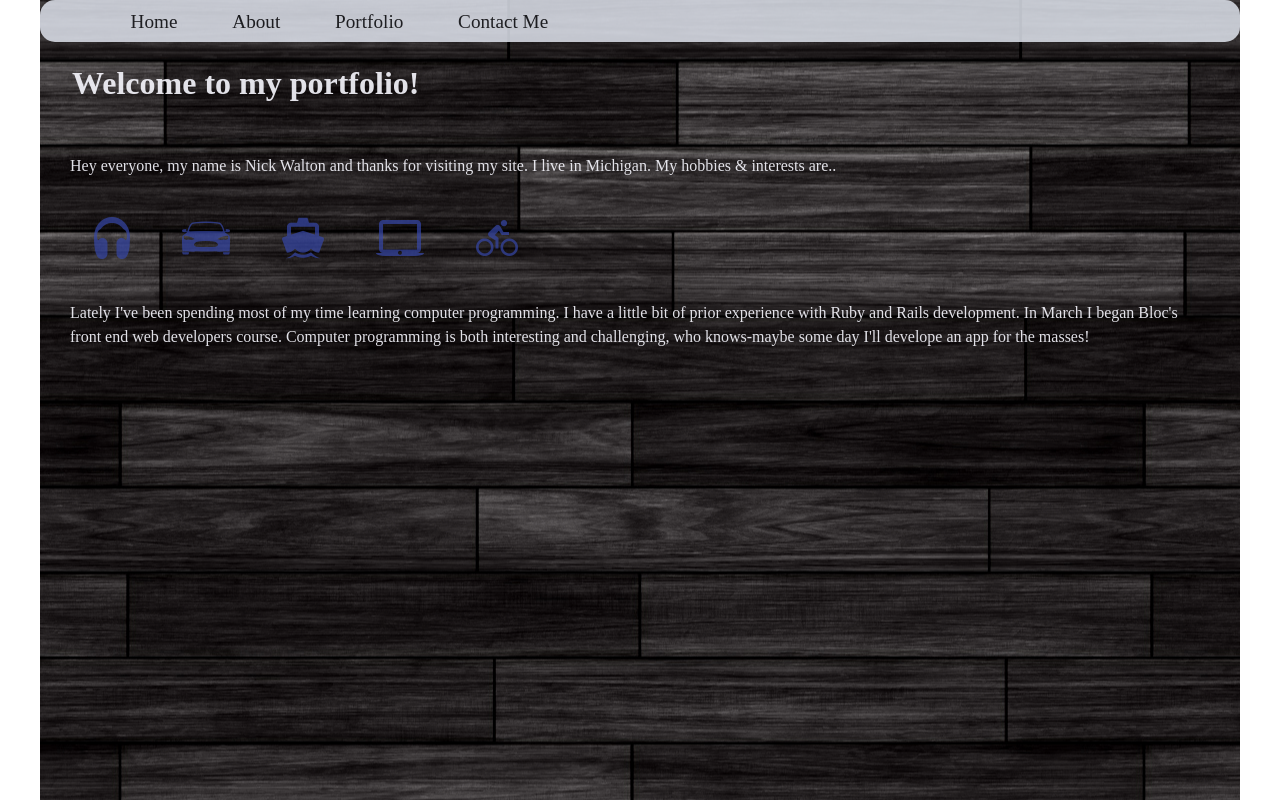
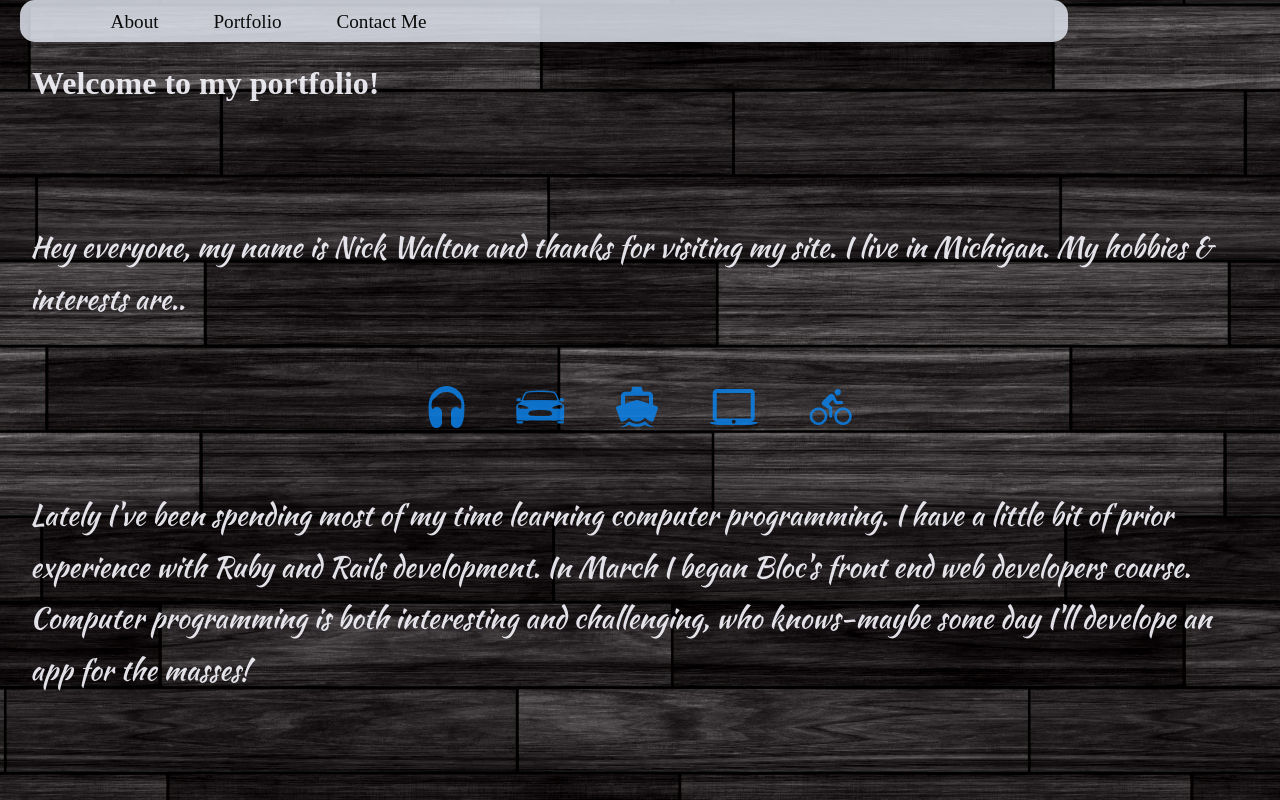
Before and after one commit to nkwalton/portfolio, a plain HTML site: page index.html in a window 1280 px wide. Shown: the top 800 px of the page. Drawn offline with nearby package versions, Linux system fonts and the light colour scheme; a web font is replaced by a local one.

Commit message:
finish layout changes

```diff
--- a/index.html
+++ b/index.html
@@ -4,6 +4,7 @@
          <title>Nicks portfolio</title>
          <link rel="stylesheet" type="text/css" href="styles/normalize.css">
          <link rel="stylesheet" type="text/css" href="https://fonts.googleapis.com/css?family=PT+Sans+Caption">
+         <link rel='stylesheet' type='text/css' href='https://fonts.googleapis.com/css?family=Kaushan+Script'>
          <link rel="stylesheet" type="text/css" href="http://code.ionicframework.com/ionicons/2.0.1/css/ionicons.min.css">
          <link rel="stylesheet" type="text/css" href="styles/main.css">
      </head>
@@ -14,8 +15,7 @@
          <div class="parallax-inner">
          <header class="main-header">
          <nav><ul>
-                <li class="active"><a href="#">Home</a></li>
-                <li><a href="#">About</a></li>
+                <li class="active"><a href="#">About</a></li>
                 <li><a href="#">Portfolio</a></li>
                 <li><a href="#">Contact Me</a></li>
          </ul></nav>
@@ -25,11 +25,11 @@
 
                 <section class="about-me container" container="clearfix">
              <p class="about-me-paragraph"></br></br>Hey everyone, my name is Nick Walton and thanks for visiting my site.  I live in Michigan. My hobbies & interests are..</p>
-             <span class="ion-headphone"></span>
-             <span class="ion-model-s"></span>
-             <span class="ion-android-boat"></span>
-             <span class="ion-android-laptop"></span>
-             <span class="ion-android-bicycle"></span>
+             <div class="ion-headphone"></div>
+             <div class="ion-model-s"></div>
+             <div class="ion-android-boat"></div>
+             <div class="ion-android-laptop"></div>
+             <div class="ion-android-bicycle"></div>
              <p class="about-me-paragraph">Lately I've been spending most of my time learning computer programming. I have a little bit of prior experience with Ruby and Rails development.  In March I began Bloc's front end web developers course. Computer programming is both interesting and challenging, who knows-maybe some day I'll develope an app for the masses!</p>
                 </section>
             </div>
@@ -60,15 +60,15 @@
         <footer class="main-footer">
             <p class="contact-me"> Contact me.</p>
             <a href="mailto:nkwalton@gmail.com" title="Send me an email">
-                <i class="ion-at"></i>
+                <div class="ion-at"></div>
             </a>
 
             <a href="https://github.com/nkwalton" title="Follow on github">
-                <i class="ion-social-github"></i>
+                <div class="ion-social-github"></div>
             </a>
 
             <a href="tel:+1-231-642-6932" title="Mobile phone">
-                <i class="ion-iphone"></i>
+                <div class="ion-iphone"></div>
             </a>
         </footer>
        </div>
--- a/styles/main.css
+++ b/styles/main.css
@@ -10,19 +10,20 @@ body {
     background-position: center;
     background-size: cover;*/
     font-family: 'PT Sans Caption', 'sans-serif;'; /* sets our font to the "Open Sans" typeface */
-    color: ghostwhite;             /* sets the text color to white */
+    color: ghostwhite; /* sets the text color to white */
     min-height: 100%;         /* says the height of the body must be, at minimum, 100% of the window */
 }
 
 a {
     text-decoration: none;
+    color:black; /* nav text color */
 }
 
 /*add a wrapper to help with dynamically resizing*/
 #wrapper {
     margin: 0 auto;
-    max-width: 1200px;
-    min-width: 500px;
+    /*max-width: 1200px;
+    min-width: 500px;*/
 }
 
 .main-header nav {
@@ -32,6 +33,9 @@ a {
      height: 18px;
      border-radius: 15px;
      opacity: .85;
+     width: 80%;
+     margin-left: 20px;
+
      /* add a position to keep bar at top of page */
 
 
@@ -45,6 +49,7 @@ a {
     margin: -.4rem;
     position: absolute;
 
+
 }
 
 .main-header nav ul li {
@@ -52,38 +57,39 @@ a {
     float: center;
     display: inline;
     padding: inherit;
+
 }
 
 .main-header nav ul li:hover {
-    color: rgb(95,20,145);
+    cursor:pointer;
 }
 
 
 .main-header nav a:link {
-    color: #1A1B1F;
     display: inline-block;
     padding: 5px; 35px;
     height: 28px;
 }
 
 .container {
-    font-family: 'PT Sans Caption', 'sans-serif;';
+    font-family: 'Kaushan Script', cursive;
     padding: 30px 30px 30px 30px;
+    text-align: center;
 }
 
 #welcome {
     position: absolute;
     margin: 23px 5px 5px 32px;
-    color: #ESESES;
-    opacity:.9
+    opacity:.9;
+    text-align: left;
 }
 
 .about-me-paragraph {
-    font-size: 1rem;
+    font-size: 1.8rem;
     font-weight: 500;
-    line-height: 1.5;
-    color: #ESESES;
+    line-height: 1.8;
     opacity:.9;
+    text-align: left;
 }
 
 .ion-headphone,
@@ -91,8 +97,8 @@ a {
 .ion-model-s,
 .ion-android-boat,
 .ion-android-bicycle {
-    color:rgb(54,71,168);
-    opacity:.7;
+    color:rgb(10,135,245);
+    opacity:.8;
     font-size: 3rem;
     padding: 18px 24px 18px 24px;
     display: inline-block
@@ -112,6 +118,7 @@ a {
     display: flex;
     flex-direction:column;
     text-align: center;
+    font-size:1.8rem;
 
 }
 
@@ -120,13 +127,13 @@ a {
     width:60%;
     cursor:pointer;
     padding: 7%;
-
 }
 .portfolio .coming-soon {
     height: 50%;
     width:50%;
     padding: 7%;
 }
+/*----parallax start---*/
 .parallax-2 {
     background: url(../assets/images/abstract-background.jpeg)
 }
@@ -134,10 +141,12 @@ a {
     padding-top: 12%;
     padding-bottom: 15%;
 }
+/*----parallax end---*/
+
 
 .main-footer {
+    text-align: center;
 }
-
 .contact-me { /*silve footer bar */
     font-size: 1.4rem;
     color: #1A1B1F;
@@ -150,14 +159,14 @@ a {
     text-align: center;
     vertical-align: middle;
     line-height: 16px;
+    margin-left: 20px;
 }
-
 .main-footer .ion-at, .ion-social-github, .ion-iphone{
     font-size: 3rem;
-    color: rgb(66,6,125);
-    display:inline-flex;
+    color: rgb(10,135,245);
+    opacity:.8;
+    display:inline-block;
     padding: 4%;
-
 }
 /*----parallax start---*/
 .parallax-3 {
```
